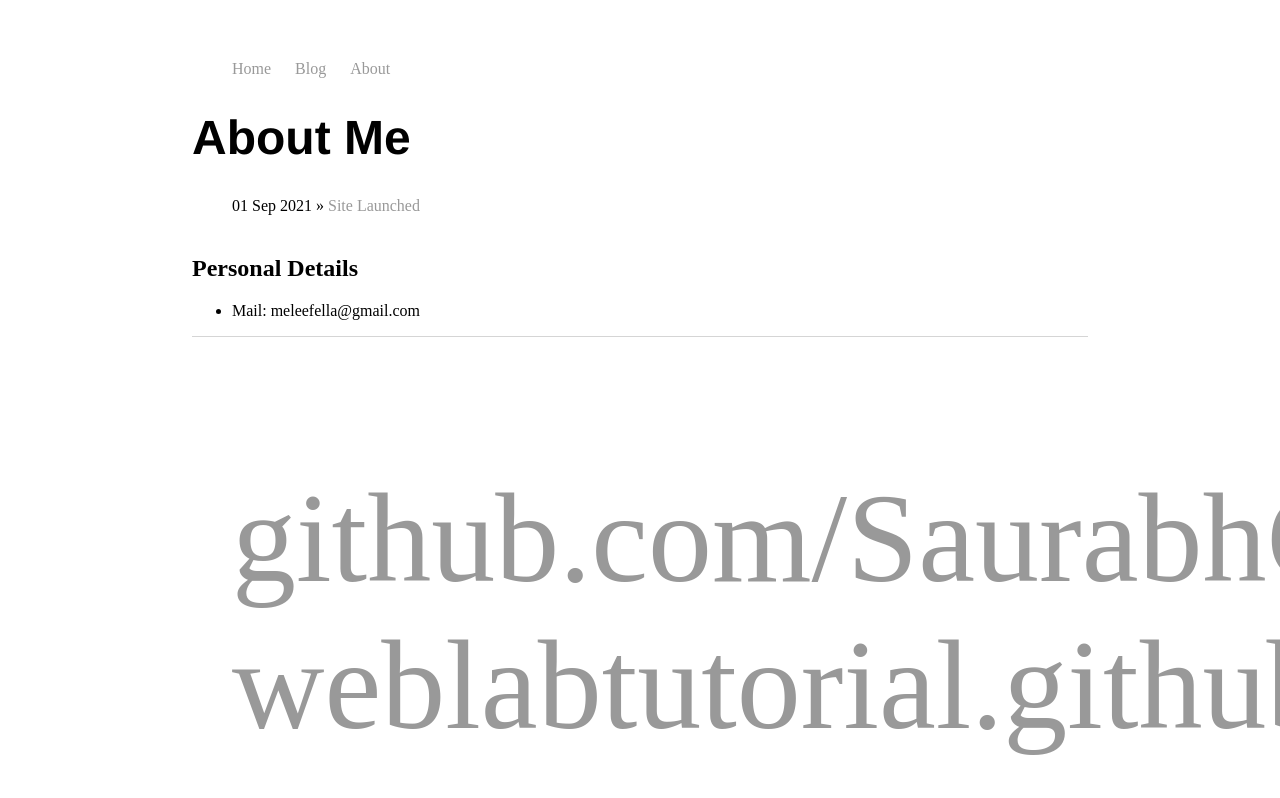
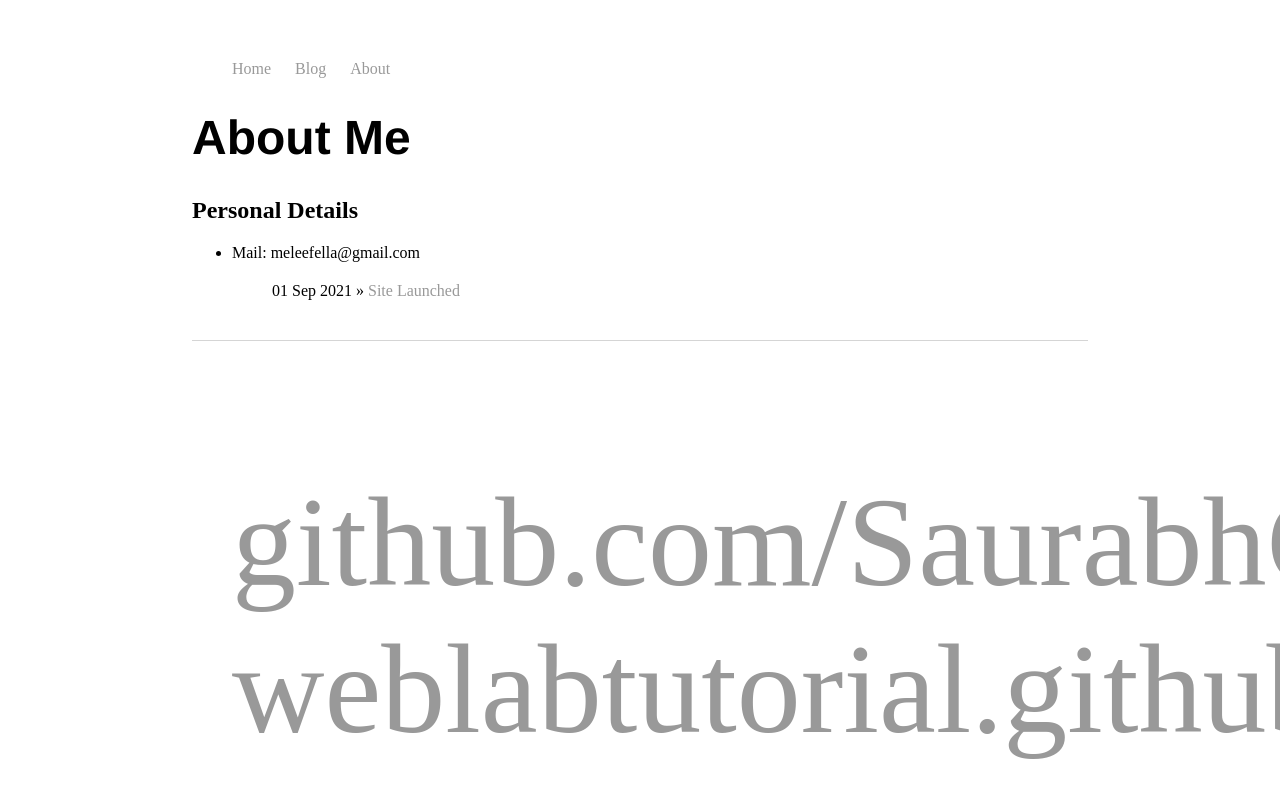
Before and after one commit to SaurabhGN/SaurabhGN.github.io, a Jekyll site: the page built from about/index.html, in a window 1280 px wide. Shown: the top 798 px of the page. Built offline with Jekyll 4.4.1, drawn with Linux system fonts in a browser that asks for light colours; part of the change alters nothing that is shown.

Commit message:
Update index.html

```diff
--- a/about/index.html
+++ b/about/index.html
@@ -3,12 +3,11 @@ layout: default
 title: About Me
 ---
 <h1>{{ page.title }}</h1>
+<h2> Personal Details </h2>
+<ul>
+  <li> Mail: meleefella@gmail.com </li>
 <ul class="posts">
   {% for post in site.posts %}
   <li><span>{{ post.date | date_to_string }}</span> » <a href="{{ post.url }}" title="{{ post.title }}">{{ post.title }}</a></li>
   {% endfor %}
 </ul>
-
-<h2> Personal Details </h2>
-<ul>
-  <li> Mail: meleefella@gmail.com </li>
```
